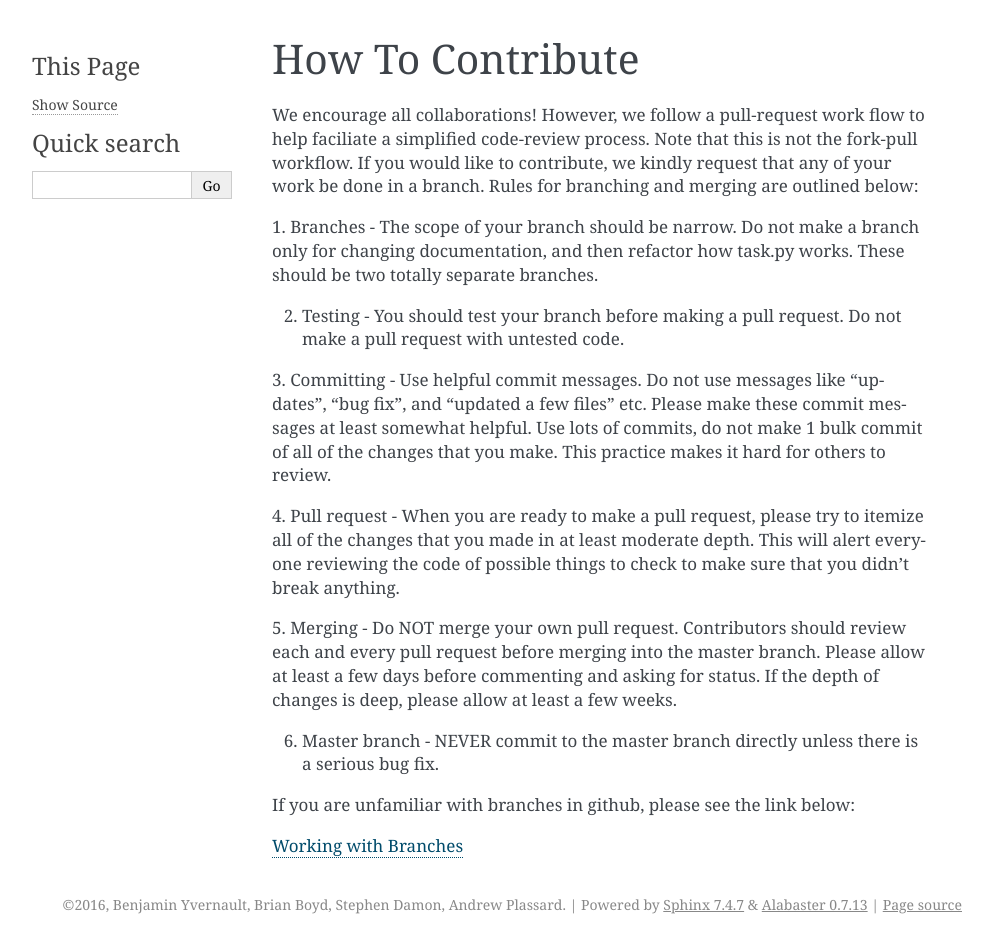
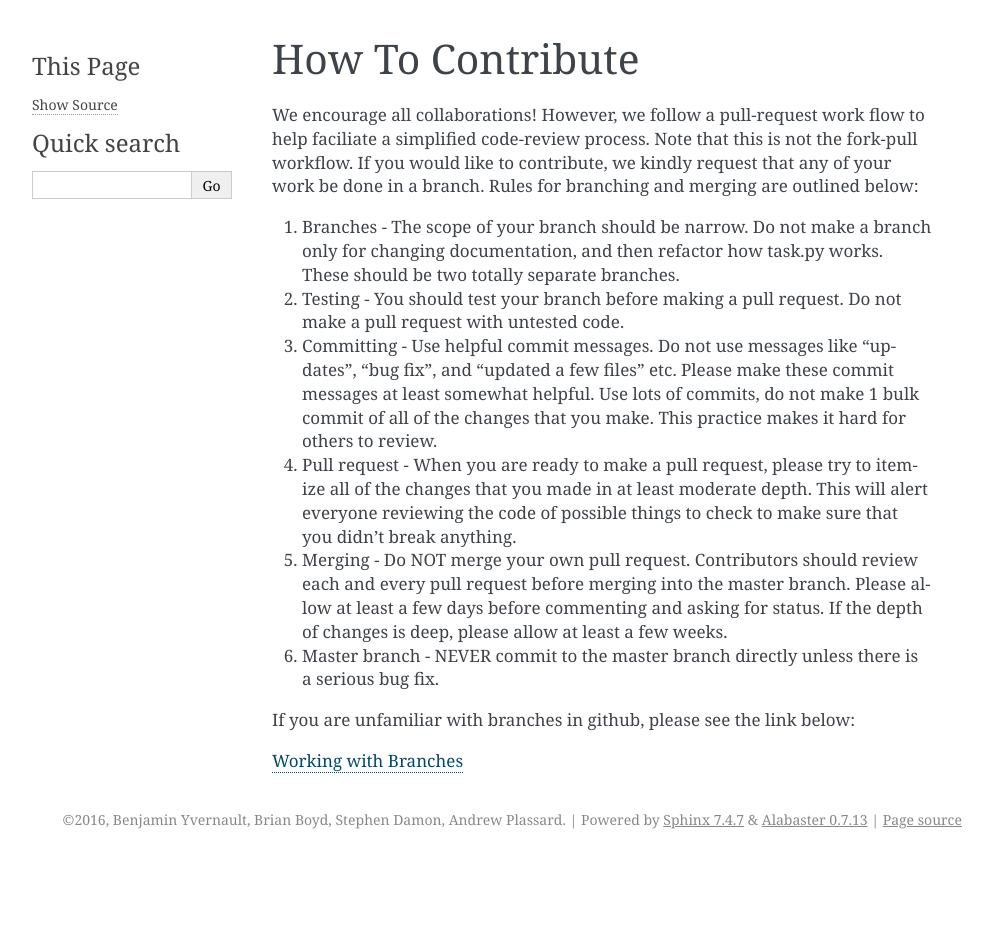
Before and after one commit to VUIIS/dax, a Sphinx documentation site: the page built from docs/how_to_contribute.rst, in a window 1280 px wide. Shown: the whole page, without its empty margins (148-1141 px from the left). Built offline with Sphinx 7.4.7, drawn with Linux system fonts in a browser that asks for light colours; pages that are not in the unit, such as notebooks, are missing from menus; after the commit the page ends 900 px from its top, so only the background shows below that.

Commit message:
Addressed some formatting issues. #. should be used for enumerations in RST files not 1), 2) etc. Also, all single enumeration lines must stay on one line in the file otherwise the enumeration gets clobbered

```diff
--- a/docs/how_to_contribute.rst
+++ b/docs/how_to_contribute.rst
@@ -5,23 +5,17 @@ We encourage all collaborations! However, we follow a pull-request work flow to
 Note that this is not the fork-pull workflow. If you would like to contribute, we kindly request that any of your work be done in
 a branch. Rules for branching and merging are outlined below:
 
-1. Branches - The scope of your branch should be narrow. Do not make a branch only for changing documentation, and then
-refactor how task.py works. These should be two totally separate branches.
+#. Branches - The scope of your branch should be narrow. Do not make a branch only for changing documentation, and then refactor how task.py works. These should be two totally separate branches.
 
-2. Testing - You should test your branch before making a pull request. Do not make a pull request with untested code.
+#. Testing - You should test your branch before making a pull request. Do not make a pull request with untested code.
 
-3. Committing - Use helpful commit messages. Do not use messages like "updates", "bug fix", and "updated a few files" etc. Please
-make these commit messages at least somewhat helpful. Use lots of commits, do not make 1 bulk commit of all of the changes that you make.
-This practice makes it hard for others to review.
+#. Committing - Use helpful commit messages. Do not use messages like "updates", "bug fix", and "updated a few files" etc. Please make these commit messages at least somewhat helpful. Use lots of commits, do not make 1 bulk commit of all of the changes that you make. This practice makes it hard for others to review.
 
-4. Pull request - When you are ready to make a pull request, please try to itemize all of the changes that you made in at least
-moderate depth. This will alert everyone reviewing the code of possible things to check to make sure that you didn't break anything.
+#. Pull request - When you are ready to make a pull request, please try to itemize all of the changes that you made in at least moderate depth. This will alert everyone reviewing the code of possible things to check to make sure that you didn't break anything.
 
-5. Merging - Do NOT merge your own pull request. Contributors should review each and every pull request before merging into the
-master branch. Please allow at least a few days before commenting and asking for status. If the depth of changes is deep, please
-allow at least a few weeks.
+#. Merging - Do NOT merge your own pull request. Contributors should review each and every pull request before merging into the  master branch. Please allow at least a few days before commenting and asking for status. If the depth of changes is deep, please allow at least a few weeks.
 
-6. Master branch - NEVER commit to the master branch directly unless there is a serious bug fix.
+#. Master branch - NEVER commit to the master branch directly unless there is a serious bug fix.
 
 If you are unfamiliar with branches in github, please see the link below:
 
```
